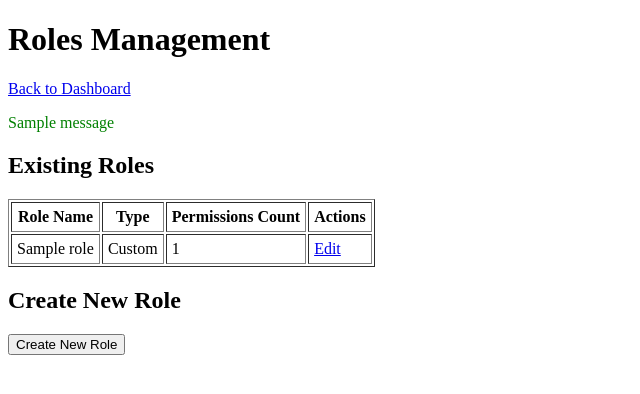
After one commit to Ruskiius/pto_tracker, a Flask app: template templates/roles_list.html in a window 1280 px wide. The commit adds this page. Shown: the top 394 px of the page, without its empty margins (0-640 px from the left). Run offline with Flask 3, Linux system fonts and the light colour scheme; the template is opened without the code that fills it: most values are stand-ins (such as "Sample title", 1, 10 or a date in 2020); one stand-in notice (Sample message) is shown.

Commit message:
Implement incremental role/permission system
Co-authored-by: Ruskiius <60308104+Ruskiius@users.noreply.github.com>

```diff
--- a/app.py
+++ b/app.py
@@ -93,12 +93,40 @@ def login_required(f):
         return f(*args, **kwargs)
     return wrapper
 
+def permission_required(permission_code):
+    """Decorator to require a specific permission."""
+    def decorator(f):
+        @wraps(f)
+        def wrapper(*args, **kwargs):
+            if "user_id" not in session:
+                return redirect(url_for("login"))
+
+            permissions = session.get("permissions", [])
+            if permission_code not in permissions:
+                flash("You do not have permission to perform this action.", "error")
+                return redirect(url_for("dashboard"))
+
+            return f(*args, **kwargs)
+        return wrapper
+    return decorator
+
 def admin_required(f):
     @wraps(f)
     def wrapper(*args, **kwargs):
         if "user_id" not in session:
             return redirect(url_for("login"))
-        if session.get("role") != "admin":
+
+        # Check for required permissions instead of direct role check
+        permissions = session.get("permissions", [])
+        # Admin should have all these permissions
+        required_perms = [
+            "employees:delete_permanent",
+            "pto_types:manage",
+            "managers:manage",
+        ]
+        has_all = all(perm in permissions for perm in required_perms)
+
+        if not has_all:
             flash("Admin access required.", "error")
             return redirect(url_for("dashboard"))
         return f(*args, **kwargs)
@@ -109,7 +137,17 @@ def admin_or_manager_required(f):
     def wrapper(*args, **kwargs):
         if "user_id" not in session:
             return redirect(url_for("login"))
-        if session.get("role") not in ("admin", "manager"):
+
+        # Check for permissions that both admin and manager should have
+        permissions = session.get("permissions", [])
+        # Manager has at least one of these permissions
+        allowed_perms = [
+            "employees:remove_restore",
+            "balances:edit",
+        ]
+        has_any = any(perm in permissions for perm in allowed_perms)
+
+        if not has_any:
             flash("Access denied.", "error")
             return redirect(url_for("dashboard"))
         return f(*args, **kwargs)
@@ -152,9 +190,9 @@ def login():
             (username,),
         )
         user = cur.fetchone()
-        conn.close()
 
         if user is None or not check_password_hash(user["password_hash"], password):
+            conn.close()
             return render_template("login.html", error="Invalid username or password")
 
         # Login success
@@ -163,6 +201,20 @@ def login():
         session["full_name"] = user["full_name"]
         session["role"] = user["role"]
 
+        # Load permissions for the manager's role
+        permissions = conn.execute(
+            """
+            SELECT p.code
+            FROM permissions p
+            JOIN role_permissions rp ON p.id = rp.permission_id
+            JOIN roles r ON r.id = rp.role_id
+            WHERE r.name = ?
+            """,
+            (user["role"],),
+        ).fetchall()
+        session["permissions"] = [p["code"] for p in permissions]
+
+        conn.close()
         return redirect(url_for("dashboard"))
 
     return render_template("login.html")
@@ -467,7 +519,7 @@ def employee_detail(employee_id):
 
 
 @app.route("/employees/<int:employee_id>/remove", methods=["POST"])
-@admin_or_manager_required
+@permission_required("employees:remove_restore")
 def employee_remove(employee_id):
     conn = get_db_connection()
 
@@ -500,7 +552,7 @@ def employee_remove(employee_id):
 
 
 @app.route("/employees/<int:employee_id>/restore", methods=["POST"])
-@admin_or_manager_required
+@permission_required("employees:remove_restore")
 def employee_restore(employee_id):
     conn = get_db_connection()
 
@@ -533,7 +585,7 @@ def employee_restore(employee_id):
 
 
 @app.route("/employees/<int:employee_id>/delete_permanently", methods=["POST"])
-@admin_required
+@permission_required("employees:delete_permanent")
 def employee_delete_permanently(employee_id):
     conn = get_db_connection()
 
@@ -862,13 +914,13 @@ def admin_balances_edit(employee_id):
 
 
 @app.route("/admin/pto-types", methods=["GET"])
-@admin_required
+@permission_required("pto_types:manage")
 def admin_pto_types():
     return render_admin_pto_types()
 
 
 @app.route("/admin/pto-types/new", methods=["POST"])
-@admin_required
+@permission_required("pto_types:manage")
 def admin_pto_type_new():
     errors = []
 
@@ -937,7 +989,7 @@ def admin_pto_type_new():
 
 
 @app.route("/admin/pto-types/<int:pto_type_id>/edit", methods=["POST"])
-@admin_required
+@permission_required("pto_types:manage")
 def admin_pto_type_edit(pto_type_id):
     display_name = request.form.get("display_name", "").strip()
     default_hours_str = request.form.get("default_hours", "").strip()
@@ -1000,7 +1052,7 @@ def admin_pto_type_edit(pto_type_id):
 
 
 @app.route("/admin/pto-types/<int:pto_type_id>/toggle", methods=["POST"])
-@admin_required
+@permission_required("pto_types:manage")
 def admin_pto_type_toggle(pto_type_id):
     conn = get_db_connection()
     pto_type = conn.execute(
@@ -1025,7 +1077,7 @@ def admin_pto_type_toggle(pto_type_id):
 
 
 @app.route("/admin/pto-types/<int:pto_type_id>/delete", methods=["POST"])
-@admin_required
+@permission_required("pto_types:manage")
 def admin_pto_type_delete(pto_type_id):
     errors = []
     conn = get_db_connection()
@@ -1084,5 +1136,197 @@ def render_admin_pto_types(errors=None):
         errors=errors or [],
     )
 
+
+# --- Role Management Routes ---
+@app.route("/roles")
+@permission_required("managers:manage")
+def roles_list():
+    conn = get_db_connection()
+
+    # Get all roles with permission counts
+    roles = conn.execute(
+        """
+        SELECT
+            r.id,
+            r.name,
+            r.is_system,
+            COUNT(rp.permission_id) as permission_count
+        FROM roles r
+        LEFT JOIN role_permissions rp ON r.id = rp.role_id
+        GROUP BY r.id, r.name, r.is_system
+        ORDER BY r.is_system DESC, r.name
+        """
+    ).fetchall()
+
+    conn.close()
+    return render_template("roles_list.html", roles=roles)
+
+
+@app.route("/roles/new", methods=["GET", "POST"])
+@permission_required("managers:manage")
+def role_new():
+    conn = get_db_connection()
+
+    if request.method == "POST":
+        name = request.form.get("name", "").strip()
+        selected_permissions = request.form.getlist("permissions")
+
+        errors = []
+        if not name:
+            errors.append("Role name is required.")
+
+        if not errors:
+            try:
+                # Create the role
+                cur = conn.execute(
+                    "INSERT INTO roles (name, is_system) VALUES (?, 0)",
+                    (name,)
+                )
+                role_id = cur.lastrowid
+
+                # Assign selected permissions
+                if selected_permissions:
+                    permission_pairs = [(role_id, int(perm_id)) for perm_id in selected_permissions]
+                    conn.executemany(
+                        "INSERT INTO role_permissions (role_id, permission_id) VALUES (?, ?)",
+                        permission_pairs
+                    )
+
+                conn.commit()
+                flash(f"Role '{name}' created successfully.", "success")
+                conn.close()
+                return redirect(url_for("roles_list"))
+            except sqlite3.IntegrityError:
+                errors.append("A role with this name already exists.")
+                conn.rollback()
+
+        # Get all permissions for the form
+        permissions = conn.execute(
+            "SELECT id, code, description FROM permissions ORDER BY code"
+        ).fetchall()
+
+        conn.close()
+        return render_template(
+            "role_form.html",
+            permissions=permissions,
+            selected_permissions=selected_permissions,
+            form_data={"name": name},
+            errors=errors
+        )
+
+    # GET request
+    permissions = conn.execute(
+        "SELECT id, code, description FROM permissions ORDER BY code"
+    ).fetchall()
+
+    conn.close()
+    return render_template(
+        "role_form.html",
+        permissions=permissions,
+        selected_permissions=[],
+        form_data={},
+        errors=[]
+    )
+
+
+@app.route("/roles/edit/<int:role_id>", methods=["GET", "POST"])
+@permission_required("managers:manage")
+def role_edit(role_id):
+    conn = get_db_connection()
+
+    # Get role info
+    role = conn.execute(
+        "SELECT id, name, is_system FROM roles WHERE id = ?",
+        (role_id,)
+    ).fetchone()
+
+    if role is None:
+        conn.close()
+        abort(404)
+
+    # Cannot edit system roles
+    if role["is_system"]:
+        conn.close()
+        flash("Cannot edit system roles.", "error")
+        return redirect(url_for("roles_list"))
+
+    if request.method == "POST":
+        name = request.form.get("name", "").strip()
+        selected_permissions = request.form.getlist("permissions")
+
+        errors = []
+        if not name:
+            errors.append("Role name is required.")
+
+        if not errors:
+            try:
+                # Update role name
+                conn.execute(
+                    "UPDATE roles SET name = ? WHERE id = ?",
+                    (name, role_id)
+                )
+
+                # Update permissions: delete old ones and insert new ones
+                conn.execute(
+                    "DELETE FROM role_permissions WHERE role_id = ?",
+                    (role_id,)
+                )
+
+                if selected_permissions:
+                    permission_pairs = [(role_id, int(perm_id)) for perm_id in selected_permissions]
+                    conn.executemany(
+                        "INSERT INTO role_permissions (role_id, permission_id) VALUES (?, ?)",
+                        permission_pairs
+                    )
+
+                conn.commit()
+                flash(f"Role '{name}' updated successfully.", "success")
+                conn.close()
+                return redirect(url_for("roles_list"))
+            except sqlite3.IntegrityError:
+                errors.append("A role with this name already exists.")
+                conn.rollback()
+
+        # Get all permissions for the form
+        permissions = conn.execute(
+            "SELECT id, code, description FROM permissions ORDER BY code"
+        ).fetchall()
+
+        conn.close()
+        return render_template(
+            "role_form.html",
+            role=role,
+            permissions=permissions,
+            selected_permissions=selected_permissions,
+            form_data={"name": name},
+            errors=errors
+        )
+
+    # GET request - load current permissions
+    permissions = conn.execute(
+        "SELECT id, code, description FROM permissions ORDER BY code"
+    ).fetchall()
+
+    current_permissions = conn.execute(
+        """
+        SELECT permission_id
+        FROM role_permissions
+        WHERE role_id = ?
+        """,
+        (role_id,)
+    ).fetchall()
+    selected_permissions = [str(p["permission_id"]) for p in current_permissions]
+
+    conn.close()
+    return render_template(
+        "role_form.html",
+        role=role,
+        permissions=permissions,
+        selected_permissions=selected_permissions,
+        form_data={"name": role["name"]},
+        errors=[]
+    )
+
+
 if __name__ == "__main__":
     app.run(debug=True)
--- a/templates/dashboard.html
+++ b/templates/dashboard.html
@@ -18,6 +18,7 @@
     {% endif %}
     {% if role == 'admin' %}
     <li><a href="{{ url_for('admin_pto_types') }}">Admin: PTO Types</a></li>
+    <li><a href="{{ url_for('roles_list') }}">Admin: Roles Management</a></li>
     {% endif %}
 </ul>
 
--- /dev/null
+++ b/templates/roles_list.html
@@ -0,0 +1,56 @@
+<!DOCTYPE html>
+<html>
+<head>
+    <title>Roles Management</title>
+</head>
+<body>
+
+<h1>Roles Management</h1>
+
+<a href="{{ url_for('dashboard') }}">Back to Dashboard</a>
+
+{% with messages = get_flashed_messages(with_categories=true) %}
+  {% if messages %}
+    {% for category, message in messages %}
+      <p style="color: {% if category == 'error' %}red{% elif category == 'success' %}green{% else %}blue{% endif %};">
+        {{ message }}
+      </p>
+    {% endfor %}
+  {% endif %}
+{% endwith %}
+
+<h2>Existing Roles</h2>
+<table border="1" cellpadding="5">
+    <thead>
+        <tr>
+            <th>Role Name</th>
+            <th>Type</th>
+            <th>Permissions Count</th>
+            <th>Actions</th>
+        </tr>
+    </thead>
+    <tbody>
+        {% for role in roles %}
+        <tr>
+            <td>{{ role.name }}</td>
+            <td>{{ 'System' if role.is_system else 'Custom' }}</td>
+            <td>{{ role.permission_count }}</td>
+            <td>
+                {% if not role.is_system %}
+                <a href="{{ url_for('role_edit', role_id=role.id) }}">Edit</a>
+                {% else %}
+                <em>System role</em>
+                {% endif %}
+            </td>
+        </tr>
+        {% endfor %}
+    </tbody>
+</table>
+
+<h2>Create New Role</h2>
+<a href="{{ url_for('role_new') }}">
+    <button type="button">Create New Role</button>
+</a>
+
+</body>
+</html>
```
Also changed, not shown: init_db.py (+65 -0 lines), schema.sql (+26 -0 lines), templates/role_form.html (added, +47 -0 lines).
